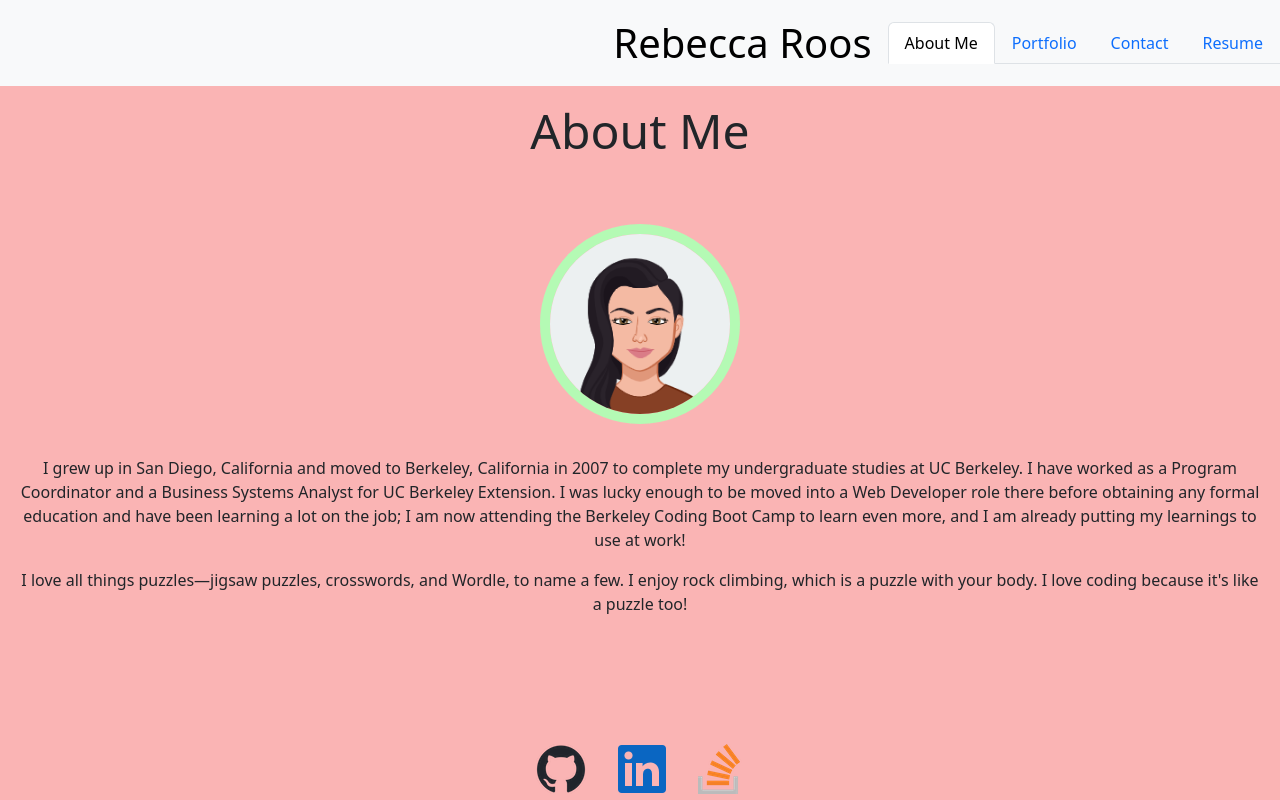
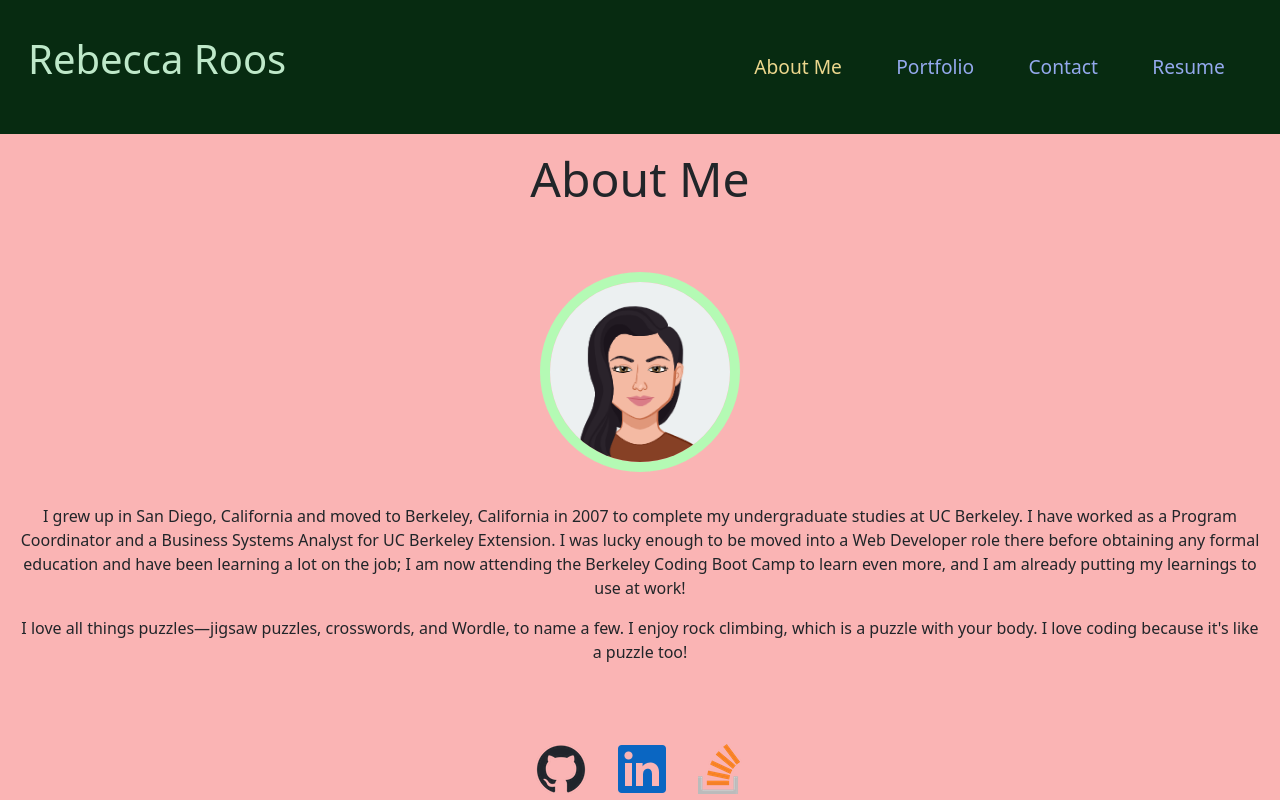
Before and after one commit to sendusyourbones/rebecca-react-portfolio, a React (Create React App) app: page / in a window 1280 px wide. Built offline with nearby package versions, Linux system fonts and the light colour scheme.

Commit message:
Update header styling

```diff
--- a/src/assets/styles/Header.css
+++ b/src/assets/styles/Header.css
@@ -1,3 +1,18 @@
-.my-name {
-    margin: auto;
+header {
+    background-color: #072b11;
+    padding: 1rem;
 }
+
+.navbar-brand.my-name {
+    color: #bee8c9
+}
+
+.nav-item.nav-item-custom a {
+    color: #94a9ed;
+    margin: 0 1.2rem;
+    font-size: 1.2rem;
+}
+
+.navbar-nav .nav-item-custom .nav-link.active {
+    color: #ECD78D;
+}
--- a/src/components/Header.js
+++ b/src/components/Header.js
@@ -32,9 +32,11 @@ export const Header = () => {
   return (
     <div className="content-wrapper">
         <header>
-          <nav className="navbar navbar-expand-md bg-body-tertiary">
-            <p className="fs-1 navbar-brand my-name">Rebecca Roos</p>
-            <Navigation currentPage={currentPage} handlePageChange={handlePageChange} />
+          <nav className="navbar navbar-expand-md">
+            <div className="container-fluid">
+              <p className="fs-1 navbar-brand my-name">Rebecca Roos</p>
+              <Navigation currentPage={currentPage} handlePageChange={handlePageChange} />
+            </div>
           </nav>
         </header>
         {renderPage()}
--- a/src/components/Navigation.js
+++ b/src/components/Navigation.js
@@ -3,8 +3,8 @@ import '../assets/styles/Header.css';
 
 export const Navigation = ({ currentPage, handlePageChange }) => {
     return (
-        <ul className="nav nav-tabs">
-            <li className="nav-item">
+        <ul className="navbar-nav">
+            <li className="nav-item nav-item-custom">
                 <a
                     href="#about"
                     onClick={() => handlePageChange('About Me')}
@@ -13,7 +13,7 @@ export const Navigation = ({ currentPage, handlePageChange }) => {
                     About Me
                 </a>
             </li>
-            <li className="nav-item">
+            <li className="nav-item nav-item-custom">
                 <a
                     href="#portfolio"
                     onClick={() => handlePageChange('Portfolio')}
@@ -22,7 +22,7 @@ export const Navigation = ({ currentPage, handlePageChange }) => {
                     Portfolio
                 </a>
             </li>
-            <li className="nav-item">
+            <li className="nav-item nav-item-custom">
                 <a
                     href="#contact"
                     onClick={() => handlePageChange('Contact')}
@@ -31,7 +31,7 @@ export const Navigation = ({ currentPage, handlePageChange }) => {
                     Contact
                 </a>
             </li>
-            <li className="nav-item">
+            <li className="nav-item nav-item-custom">
                 <a
                     href="#resume"
                     onClick={() => handlePageChange('Resume')}
```
